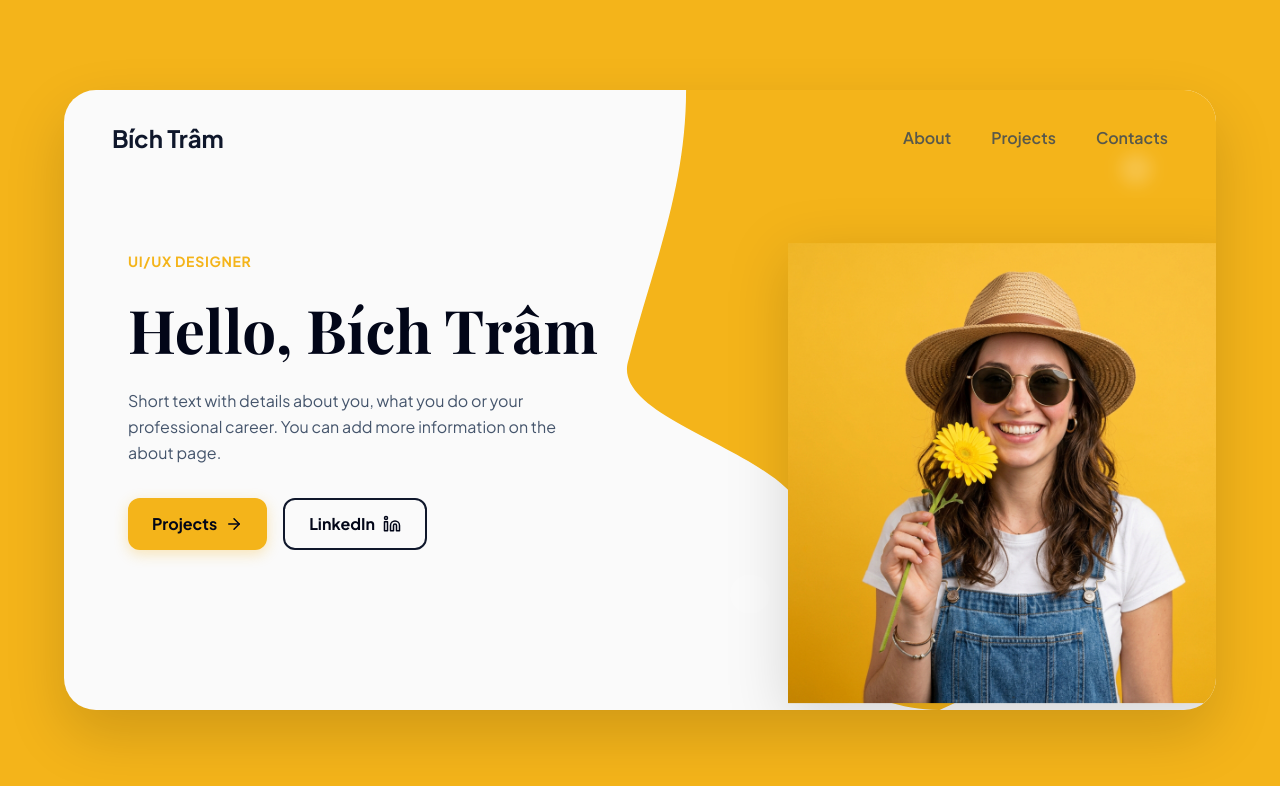
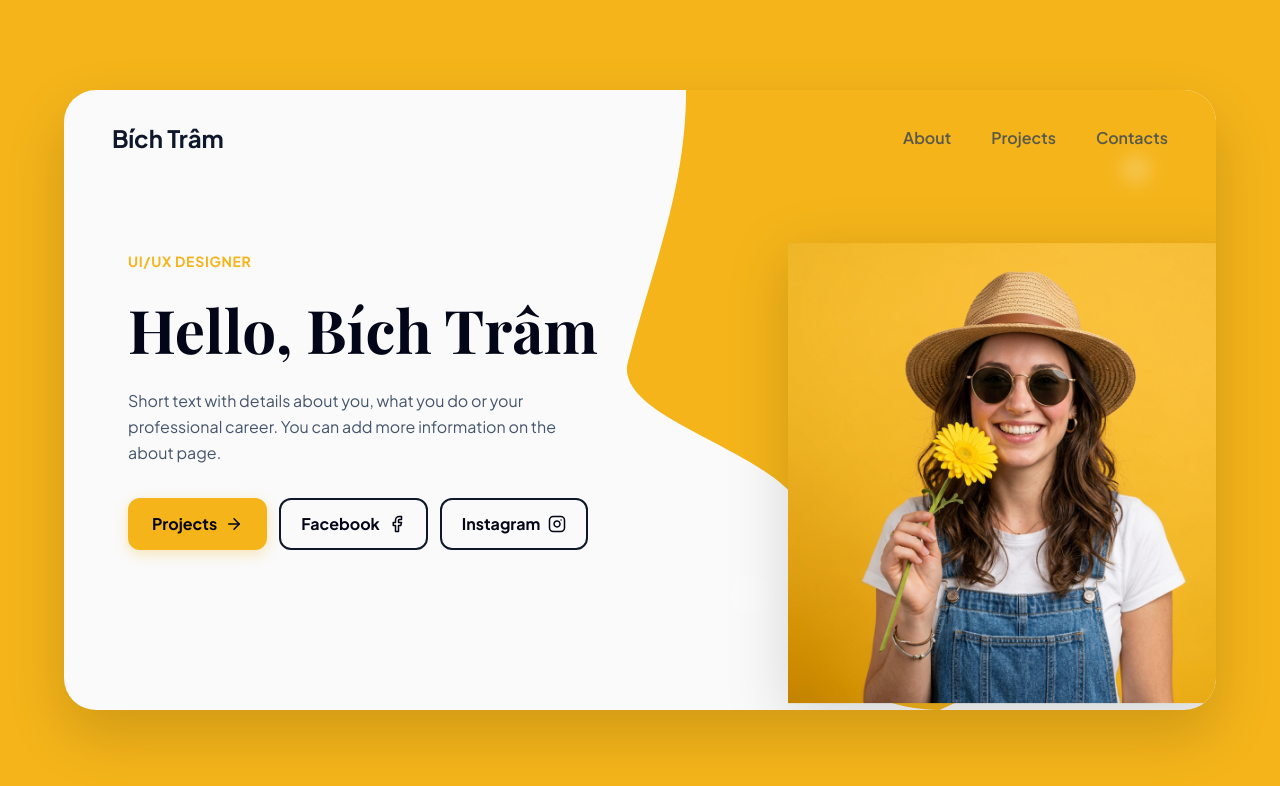
Before and after one commit to luanhua8888-dev/Portfolio-Tram, a React (Vite) app: page / in a window 1280 px wide. Shown: the top 786 px of the page. Built offline with nearby package versions, Linux system fonts and the light colour scheme; a web font is replaced by a local one.

Commit message:
update social links to facebook and instagram

```diff
--- a/src/App.jsx
+++ b/src/App.jsx
@@ -1,6 +1,6 @@
 import React, { useState } from 'react'
 import { motion, AnimatePresence } from 'framer-motion'
-import { ArrowRight, Linkedin, Github, Mail, Send, CheckCircle2, ExternalLink } from 'lucide-react'
+import { ArrowRight, Facebook, Instagram, Mail, Send, CheckCircle2, ExternalLink } from 'lucide-react'
 import heroAvatar from './assets/hero_avatar.png'
 
 function App() {
@@ -161,7 +161,7 @@ function App() {
                     <p className="text-slate-600 text-sm md:text-base leading-relaxed max-w-md">
                       Short text with details about you, what you do or your professional career. You can add more information on the about page.
                     </p>
-                    <div className="flex flex-wrap gap-4 pt-2">
+                    <div className="flex flex-wrap gap-3 pt-2">
                       <motion.button
                         whileHover={{ scale: 1.03, y: -2 }}
                         whileTap={{ scale: 0.98 }}
@@ -174,13 +174,24 @@ function App() {
                       <motion.a
                         whileHover={{ scale: 1.03, y: -2 }}
                         whileTap={{ scale: 0.98 }}
-                        href="https://www.linkedin.com/feed/"
+                        href="https://www.facebook.com/bich.tram.388670"
                         target="_blank"
                         rel="noopener noreferrer"
-                        className="border-2 border-slate-900 hover:bg-slate-900 hover:text-white text-slate-950 font-bold px-6 py-3 rounded-xl transition-all flex items-center gap-2 text-sm md:text-base"
+                        className="border-2 border-slate-900 hover:bg-slate-900 hover:text-white text-slate-950 font-bold px-5 py-3 rounded-xl transition-all flex items-center gap-2 text-sm md:text-base"
                       >
-                        LinkedIn
-                        <Linkedin size={18} />
+                        Facebook
+                        <Facebook size={18} />
+                      </motion.a>
+                      <motion.a
+                        whileHover={{ scale: 1.03, y: -2 }}
+                        whileTap={{ scale: 0.98 }}
+                        href="https://www.instagram.com/chuttoii/?hl=en"
+                        target="_blank"
+                        rel="noopener noreferrer"
+                        className="border-2 border-slate-900 hover:bg-slate-900 hover:text-white text-slate-950 font-bold px-5 py-3 rounded-xl transition-all flex items-center gap-2 text-sm md:text-base"
+                      >
+                        Instagram
+                        <Instagram size={18} />
                       </motion.a>
                     </div>
                   </>
```
